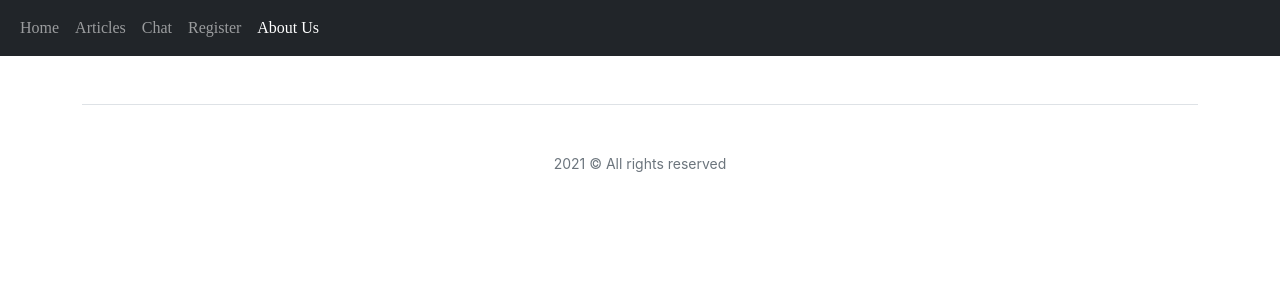
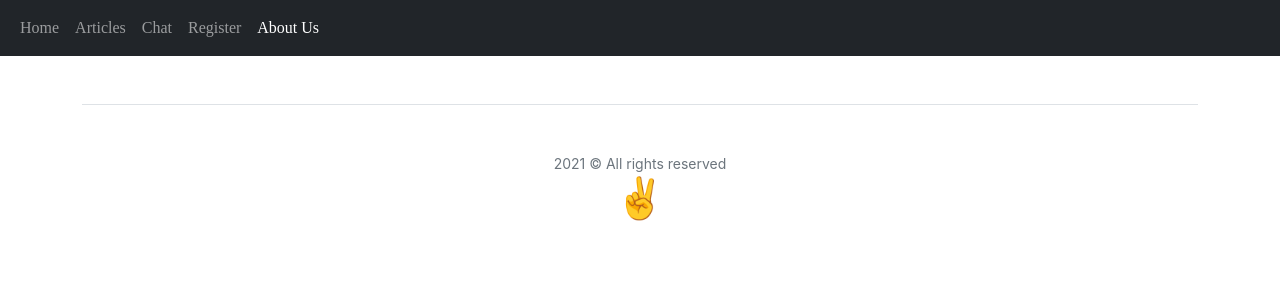
Before and after one commit to vaivodeieva/Trainings, a React (Create React App) app: page /aboutus in a window 1280 px wide. Shown: the top 300 px of the page. Built offline with nearby package versions, Linux system fonts and the light colour scheme; the HTML template or start-up script is replaced by a standard one.

Commit message:
update footer

```diff
--- a/src/Components/Footer.js
+++ b/src/Components/Footer.js
@@ -8,7 +8,7 @@ function Footer() {
             <footer className="pt-4 my-md-5 pt-md-5 border-top">
                 <div className="row">
                     <div className="col-12 col-md">
-                        <small className="d-block mb-3 text-muted text-center"> {date.getFullYear()} © All rights reserved</small></div>
+                        <small className="d-block mb-3 text-muted text-center"> {date.getFullYear()} © All rights reserved <h1>✌️</h1></small></div>
                 </div>
             </footer>
         </div>
```
Also changed, not shown: src/Views/Register.js (+8 -1 lines).
